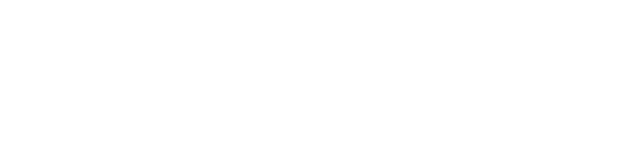
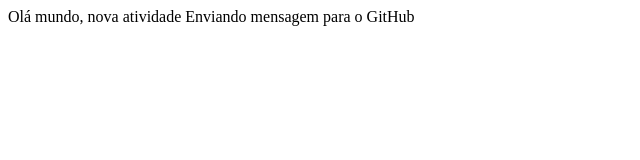
Before and after one commit to matth2003/equipe-atv-, a plain HTML site: page index.html in a window 1280 px wide. Shown: the whole page, without its empty margins (0-640 px from the left). Drawn offline with Linux system fonts and the light colour scheme.

Commit message:
Primeiro Commit em Equipe

```diff
--- a/index.html
+++ b/index.html
@@ -6,6 +6,7 @@
     <title>Document</title>
 </head>
 <body>
-
+<h>Olá mundo, nova atividade</h>
+<h>Enviando mensagem para o GitHub</h>
 </body>
 </html>
```
